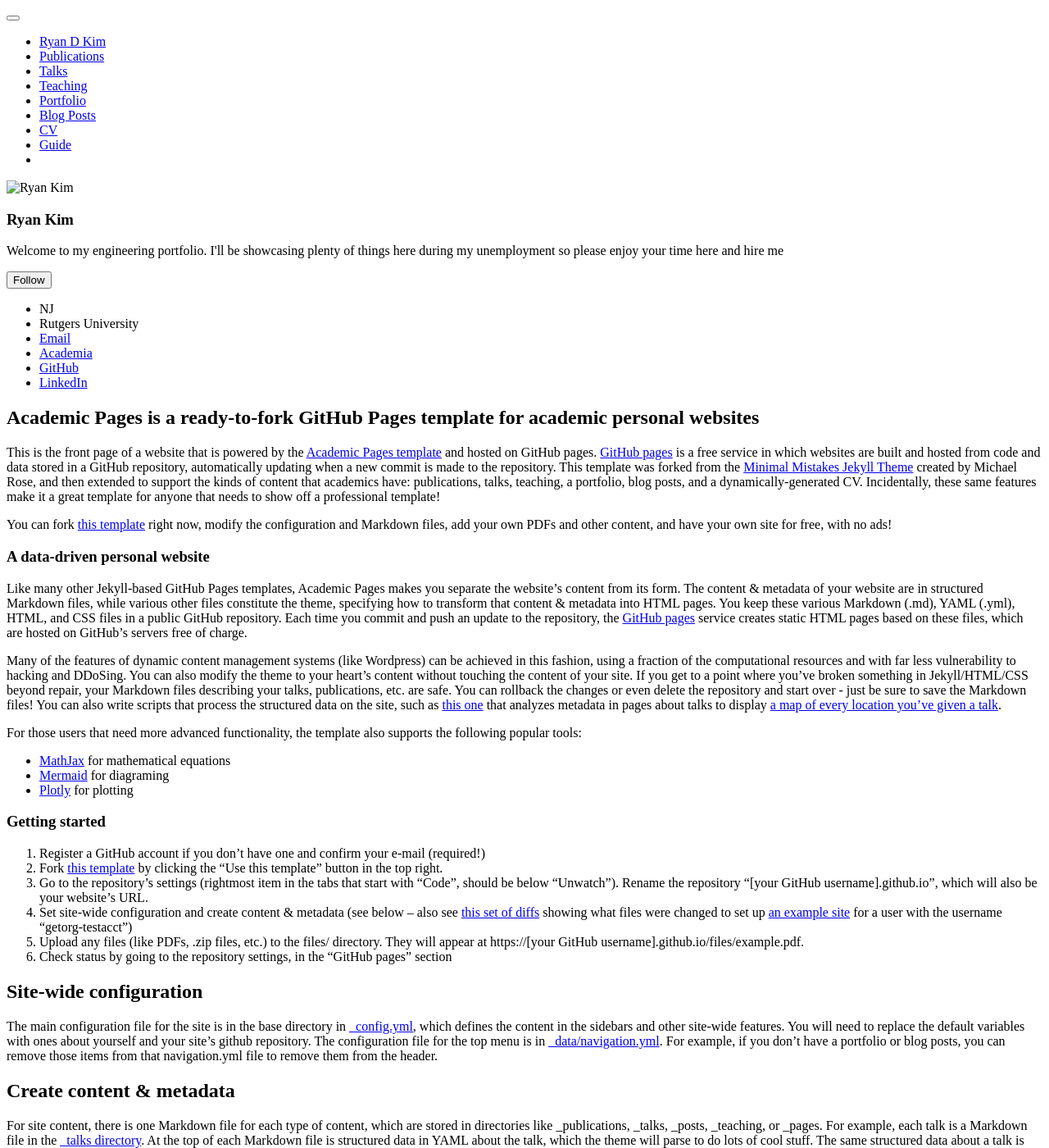
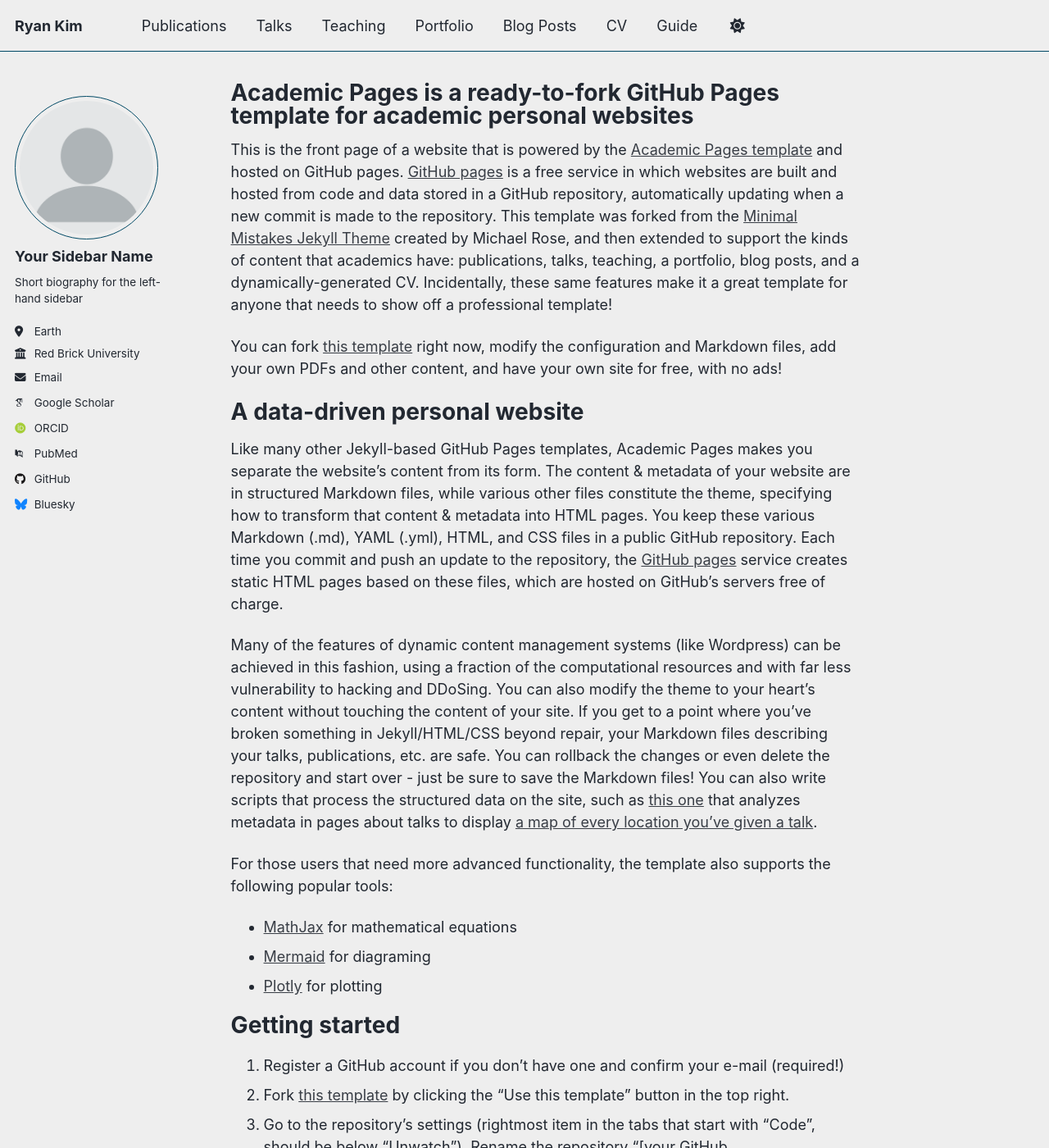
Before and after one commit to Rkydin/rkydin.github.io, a Jekyll site: the page built from _pages/about.md, in a window 1280 px wide and 1400 px high. Shown: the whole window at 82% size. Built offline with Jekyll 4.4.1, drawn with Linux system fonts in a browser that asks for light colours; some web fonts are replaced; a script bundle is joined from its source files by our own code; library files that are not in the unit come from our copies; a script that is not in the unit is left out.

Commit message:
Modify site configuration and author information
Updated site theme, title, description, and author details.

```diff
--- a/_config.yml
+++ b/_config.yml
@@ -8,15 +8,15 @@
 
 # Basic Site Settings
 locale                   : "en-US"
-site_theme               : "default" # Currently available options are "default", "air"
-title                    : "Ryan D Kim"
+site_theme               : "air" # Currently available options are "default", "air"
+title                    : "Ryan Kim"
 title_separator          : "-"
 name                     : &name "Ryan Kim"
-description              : &description "Ryan's portfolio"   # Update this with a general description of your site, this is the default if not overridden by a page
-url                      : rkydin.github.io # The base hostname & protocol for your site e.g. "https://[your GitHub username].github.io",
+description              : &description "Ryan's academic portfolio"   # Update this with a general description of your site, this is the default if not overridden by a page
+url                      : https://rkydin.github.io # The base hostname & protocol for your site e.g. "https://[your GitHub username].github.io",
                                                            # or if you already have some other page hosted on Github then use "https://[your GitHub username].github.io/[Your Repo Name]"
 baseurl                  : "" # the subpath of your site, e.g. "/blog"
-repository               : "Rkydin/rkydin.github.io"
+repository               : "academicpages/academicpages.github.io"
 
 # Site Author - The following control what appear as part of the author content on the side bar.
 #               If a field is blank the icon and link will not appear, otherwise it will be shown.
@@ -24,28 +24,37 @@ repository               : "Rkydin/rkydin.github.io"
 author:
   # Biographic information
   avatar           : "profile.png"
-  name             : "Ryan Kim"
+  name             : "Your Sidebar Name"
   pronouns         : # example: "she/her"
-  bio              : "Welcome to my engineering portfolio. I'll be showcasing plenty of things here during my unemployment so please enjoy your time here and hire me"
-  location         : "NJ"
-  employer         : "Rutgers University"
+  bio              : "Short biography for the left-hand sidebar"
+  location         : "Earth"
+  employer         : "Red Brick University"
   uri              : # URL
-  email            : "rdky404@gmail.com"
+  email            : "none@example.org"
 
   # Academic websites
-  academia         : "Rutgers University"
+  academia         : # URL
+  arxiv            : # URL - Update with the correct link to your profile
+  googlescholar    : "https://scholar.google.com/citations?user=PS_CX0AAAAAJ"
+  inspire-hep      : # URL
+  impactstory      : # URL
+  orcid            : "https://orcid.org/yourorcidurl"
+  semantic         : # URL
+  pubmed           : "https://www.ncbi.nlm.nih.gov/pubmed/?term=john+snow"
+  researchgate     : # URL
+  scopus           : # URL
 
   # Repositories and software development
   bitbucket        : # Username - Update with your username on the site
   codepen          : # Username
   dribbble         : # Username
-  github           : "Rkydin"
+  github           : "academicpages"
   kaggle           : # Username
   stackoverflow    : # User number or user number and name (i.e., use "1" or "1/jeff-atwood")
 
   # Social media
   artstation       : # Username
-  bluesky          :
+  bluesky          : "bsky.app" # Replace this with you Bluesky username
   facebook         : # Username
   flickr           : # Username
   foursquare       : # Username
@@ -54,7 +63,7 @@ author:
   keybase          : # Username
   instagram        : # Username
   lastfm           : # Username
-  linkedin         : "www.linkedin.com/in/ryandki"
+  linkedin         : # Username
   mastodon         : # URL
   medium           : # URL
   pinterest        : # Username
```
